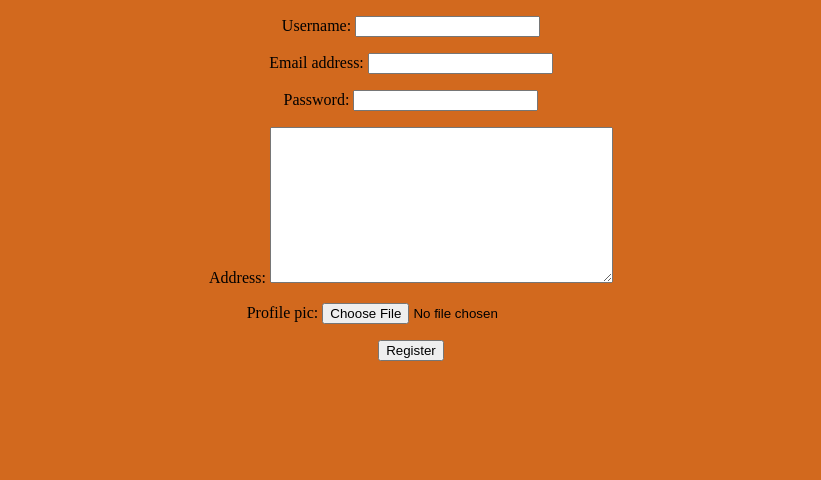
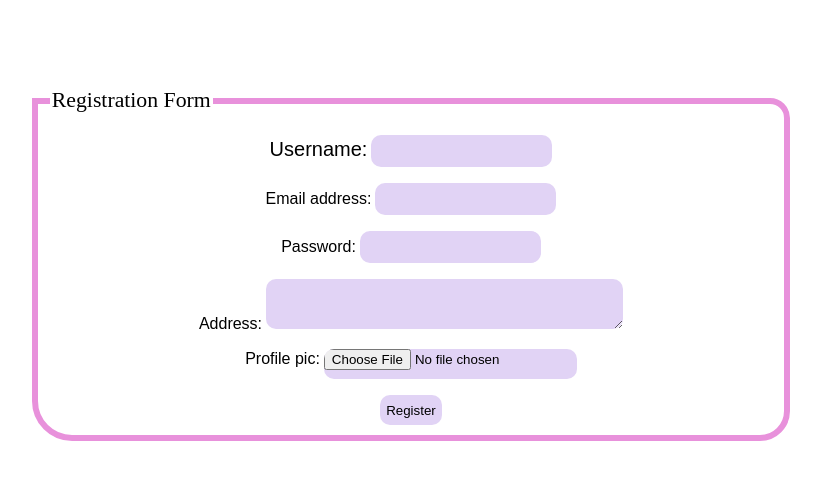
Before and after one commit to Sreenivasulu-Gattu/User_Registration_1, a Django app: page /registration/ in a window 1280 px wide. Shown: the top 480 px of the page, without its empty margins (229-1050 px from the left). Run offline with Django 4.2, Linux system fonts and the light colour scheme.

Commit message:
first commit

```diff
--- a/templates/registration.html
+++ b/templates/registration.html
@@ -7,17 +7,56 @@
     <style>
         body
         {
-            background-color: chocolate;
+            background:linear-gradient(rgb(241, 202, 209),rgb(241, 166, 178),rgb(208, 121, 135),45deg);
+        }
+        [for='id_username']
+        {
+            font-size: 20px;
+        }
+        label
+        {
+            font-family:Arial, Helvetica, sans-serif;
+        }
+        input,textarea
+        {
+            border: none;
+            text-decoration: none;
+            border-radius: 10px;
+            height: 30px;
+            background-color: rgb(225, 211, 245);
+
+        }
+        textarea
+        {
+            padding: 10px;
+        }
+        fieldset
+        {
+            margin:7% 20%;
+            border-radius: 0px 20px 30px 40px;
+            border: 6px solid rgb(232, 145, 219);
+        }
+        legend
+        {
+            font-family:'Times New Roman', Times, serif;
+            font-size: 1.7vw;
+        }
+        #submit
+        {
+            background-color: rgb(244, 157, 219);
         }
     </style>
 </head>
 <body>
     <center>
         <form method="POST">
-            {% csrf_token %}
-                {{ufo.as_p}}
-                {{pfo.as_p}}
-            <input type="submit" value="Register">
+            <fieldset>
+                <legend>Registration Form</legend>
+                    {% csrf_token %}
+                    {{ufo.as_p}}
+                    {{pfo.as_p}}
+                    <input type="submit" value="Register">
+            </fieldset>
         </form>
     </center>
 </body>
```
